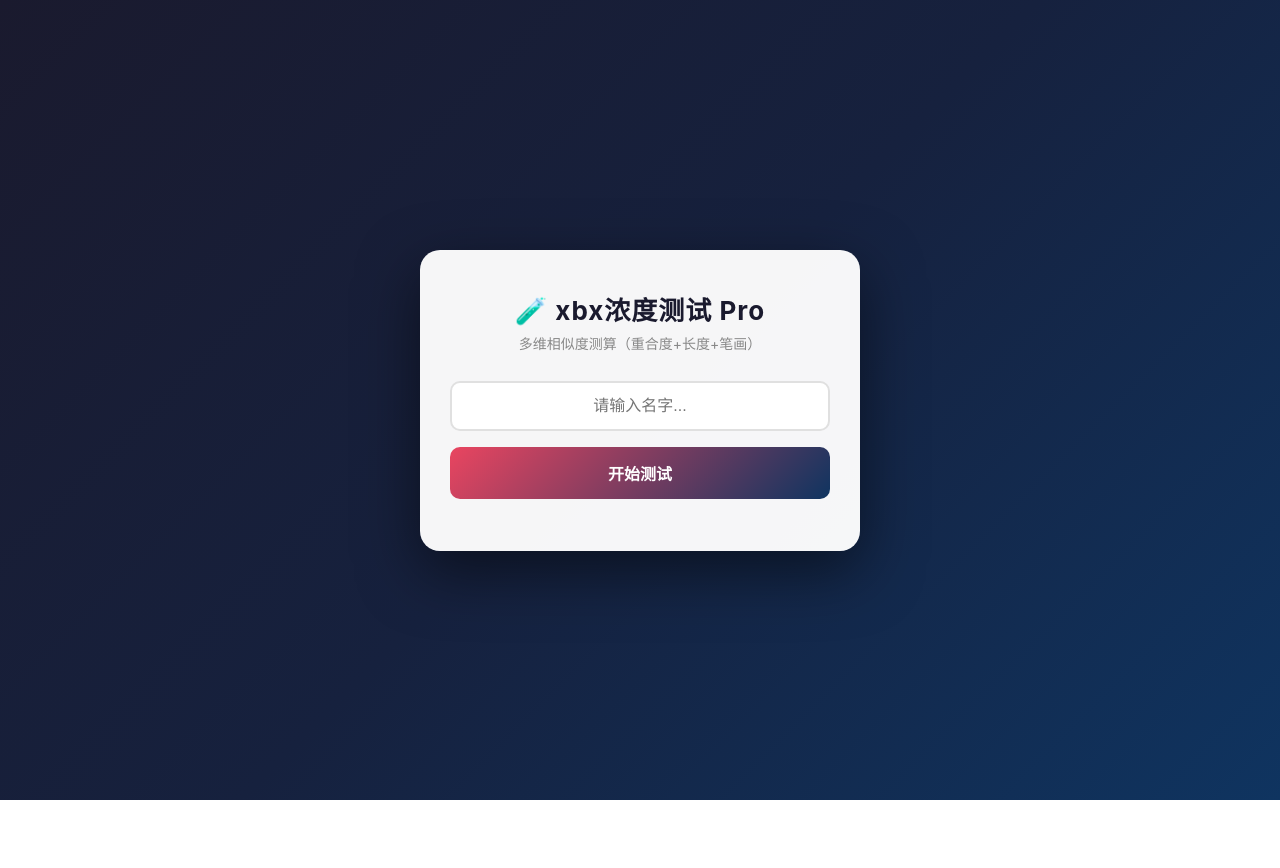
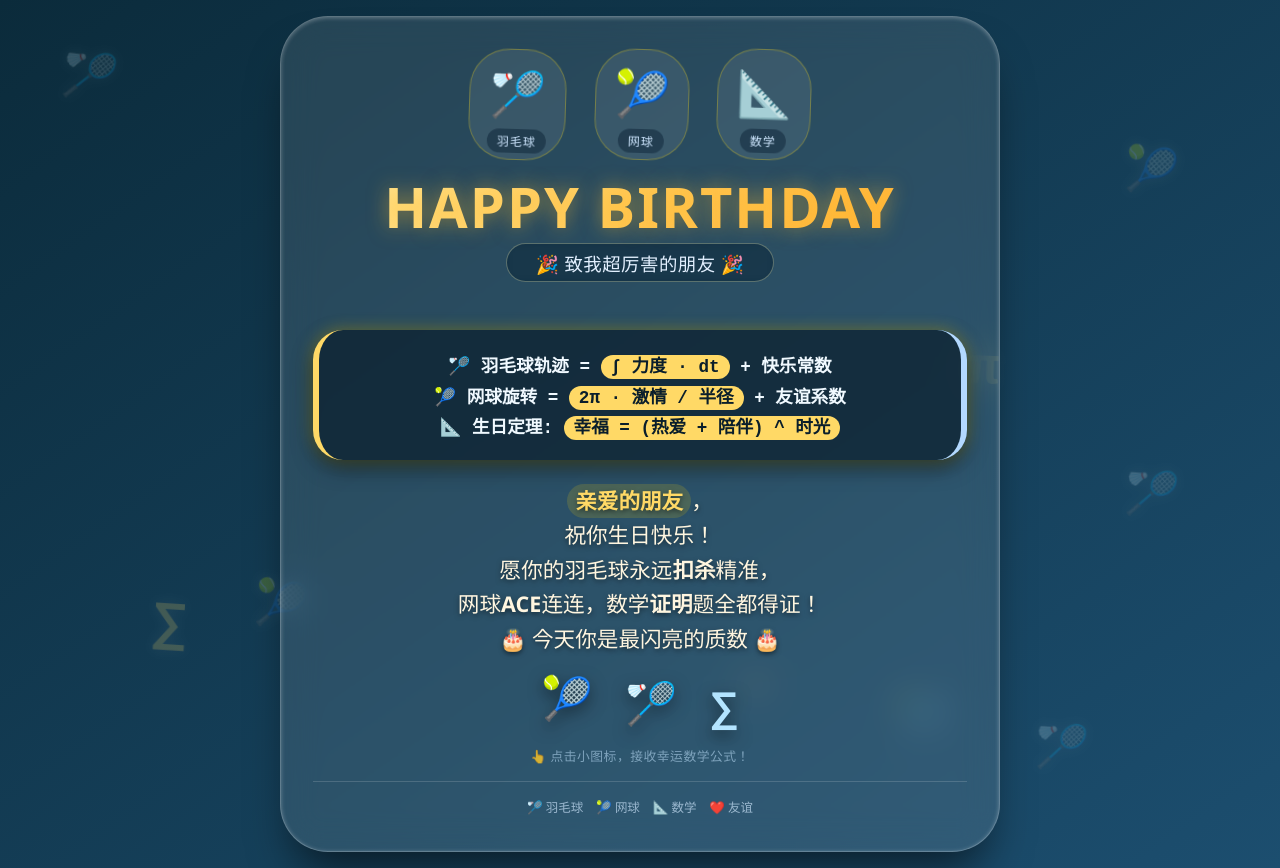
Before and after one commit to AomingLong/Lamplace_site, a plain HTML site: page index.html in a window 1280 px wide. Before the commit the page ends 800 px from the top, so only its background shows below. Drawn offline with Linux system fonts and the light colour scheme.

Commit message:
Update index.html

```diff
--- a/index.html
+++ b/index.html
@@ -1,249 +1,465 @@
 <!DOCTYPE html>
-<html lang="zh-CN">
+<html lang="en">
 <head>
   <meta charset="UTF-8">
   <meta name="viewport" content="width=device-width, initial-scale=1.0">
-    <title>xbx浓度测试 Pro</title>
+  <title>🎂 生日贺卡 · 羽毛球·网球·数学</title>
   <style>
-        * { margin: 0; padding: 0; box-sizing: border-box; }
+    * {
+      margin: 0;
+      padding: 0;
+      box-sizing: border-box;
+    }
+
     body {
-            font-family: -apple-system, BlinkMacSystemFont, "Segoe UI", Roboto, "Helvetica Neue", Arial, sans-serif;
-            background: linear-gradient(135deg, #1a1a2e 0%, #16213e 50%, #0f3460 100%);
       min-height: 100vh;
+      background: linear-gradient(145deg, #0b2b3b 0%, #1c4e6f 100%);
+      font-family: 'Segoe UI', 'Poppins', system-ui, sans-serif;
+      display: flex;
+      align-items: center;
+      justify-content: center;
+      padding: 16px;
+      position: relative;
+      overflow-x: hidden;
+    }
+
+    /* 羽毛球 & 网球 漂浮装饰 */
+    .floating-bg {
+      position: absolute;
+      inset: 0;
+      pointer-events: none;
+      z-index: 1;
+    }
+
+    .shuttlecock, .tennis-ball, .math-symbol {
+      position: absolute;
+      opacity: 0.2;
+      font-size: 2.6rem;
+      user-select: none;
+      animation: float 14s infinite ease-in-out;
+      filter: drop-shadow(0 0 6px rgba(255, 255, 255, 0.3));
+    }
+
+    .math-symbol {
+      font-size: 3.2rem;
+      font-weight: 800;
+      color: #ffd966;
+      font-family: 'Courier New', monospace;
+      animation-duration: 18s;
+    }
+
+    @keyframes float {
+      0% { transform: translateY(0) rotate(0deg) scale(1); }
+      50% { transform: translateY(-28px) rotate(8deg) scale(1.08); }
+      100% { transform: translateY(0) rotate(0deg) scale(1); }
+    }
+
+    /* 主卡片 */
+    .card {
+      position: relative;
+      z-index: 10;
+      background: rgba(255, 255, 255, 0.1);
+      backdrop-filter: blur(18px);
+      -webkit-backdrop-filter: blur(18px);
+      border-radius: 48px;
+      padding: 2rem 2rem 2.2rem;
+      max-width: 720px;
+      width: 100%;
+      box-shadow: 0 30px 45px -15px rgba(0, 0, 0, 0.6),
+                  inset 0 1px 4px rgba(255, 255, 255, 0.3);
+      border: 1px solid rgba(255, 255, 255, 0.25);
+      text-align: center;
+      transition: transform 0.3s ease;
+      animation: cardPop 0.9s cubic-bezier(0.2, 0.9, 0.3, 1.1);
+    }
+
+    @keyframes cardPop {
+      0% { opacity: 0; transform: scale(0.92); }
+      100% { opacity: 1; transform: scale(1); }
+    }
+
+    /* 三元素图标区 */
+    .sport-math-row {
+      display: flex;
+      align-items: center;
+      justify-content: center;
+      gap: 1.8rem;
+      margin-bottom: 0.8rem;
+      flex-wrap: wrap;
+    }
+
+    .icon-item {
+      display: flex;
+      flex-direction: column;
+      align-items: center;
+      gap: 6px;
+      font-size: 2.8rem;
+      background: rgba(255, 255, 255, 0.08);
+      padding: 12px 18px 6px;
+      border-radius: 40px;
+      border: 1px solid rgba(255, 215, 0, 0.3);
+      transition: all 0.25s;
+      animation: iconWiggle 4s infinite alternate;
+    }
+
+    .icon-item:hover {
+      background: rgba(255, 215, 0, 0.15);
+      transform: scale(1.03);
+    }
+
+    @keyframes iconWiggle {
+      0% { transform: rotate(-2deg); }
+      100% { transform: rotate(2deg); }
+    }
+
+    .icon-label {
+      font-size: 0.75rem;
+      letter-spacing: 1px;
+      text-transform: uppercase;
+      color: #cfe7ff;
+      font-weight: 500;
+      background: rgba(0, 20, 40, 0.4);
+      padding: 3px 10px;
+      border-radius: 30px;
+    }
+
+    /* 主标题 */
+    .birthday-title {
+      font-size: 3.5rem;
+      font-weight: 800;
+      letter-spacing: 2px;
+      margin: 0.2rem 0 0.2rem;
+      background: linear-gradient(135deg, #ffe99a, #ffc857, #ffad2e);
+      -webkit-background-clip: text;
+      background-clip: text;
+      color: transparent;
+      text-shadow: 0 0 20px rgba(255, 190, 40, 0.5);
+      line-height: 1.2;
+    }
+
+    .subhead {
+      font-size: 1.15rem;
+      color: #e2f0ff;
+      font-weight: 400;
+      background: rgba(0, 30, 50, 0.6);
+      display: inline-block;
+      padding: 0.35rem 1.8rem;
+      border-radius: 100px;
+      backdrop-filter: blur(5px);
+      margin-bottom: 1.8rem;
+      border: 1px solid rgba(255, 255, 200, 0.3);
+      letter-spacing: 0.5px;
+    }
+
+    /* 动态数学公式区 */
+    .equation-box {
+      background: rgba(10, 30, 45, 0.7);
+      border-radius: 30px;
+      padding: 1rem 1.2rem;
+      margin: 1.2rem 0 1.5rem;
+      border-left: 6px solid #ffd966;
+      border-right: 6px solid #b3d9ff;
+      box-shadow: 0 8px 20px rgba(0, 0, 0, 0.4);
+      font-family: 'Courier New', 'Fira Code', monospace;
+      font-weight: 600;
+      color: #f0f9ff;
+      transition: 0.3s;
+      word-break: break-word;
+      animation: glowPulse 3s infinite alternate;
+    }
+
+    @keyframes glowPulse {
+      0% { box-shadow: 0 8px 20px rgba(0, 0, 0, 0.4), 0 0 10px rgba(255, 215, 0, 0.2); }
+      100% { box-shadow: 0 8px 20px rgba(0, 0, 0, 0.6), 0 0 20px rgba(255, 215, 0, 0.5); }
+    }
+
+    .math-line {
+      font-size: 1.1rem;
+      margin: 0.35rem 0;
+    }
+
+    .math-line span.highlight {
+      background: #ffd966;
+      color: #0a1e2b;
+      padding: 2px 10px;
+      border-radius: 30px;
+      font-weight: 700;
+    }
+
+    /* 贺卡祝福语 */
+    .message {
+      font-size: 1.35rem;
+      color: #fff6e0;
+      line-height: 1.6;
+      margin: 1.5rem 0 1.8rem;
+      padding: 0 0.5rem;
+      font-weight: 400;
+      text-shadow: 0 2px 5px rgba(0, 0, 0, 0.5);
+    }
+
+    .message .friend-name {
+      font-weight: 800;
+      color: #ffd966;
+      background: rgba(255, 215, 0, 0.15);
+      padding: 0 8px;
+      border-radius: 20px;
+      display: inline-block;
+    }
+
+    /* 网球 & 羽毛球 装饰按钮/互动 */
+    .ball-row {
+      display: flex;
+      align-items: center;
+      justify-content: center;
+      gap: 2rem;
+      margin-top: 0.5rem;
+      margin-bottom: 1.2rem;
+    }
+
+    .ball {
+      cursor: pointer;
+      transition: transform 0.2s, filter 0.2s;
+      filter: drop-shadow(0 6px 8px rgba(0, 0, 0, 0.5));
+      animation: bounce 2.2s infinite;
+      font-size: 2.6rem;
+      line-height: 1;
+    }
+
+    .ball:hover {
+      transform: scale(1.15) rotate(3deg);
+      filter: drop-shadow(0 8px 12px rgba(255, 215, 0, 0.6));
+    }
+
+    .tennis {
+      animation-delay: 0s;
+    }
+    .shuttle {
+      animation-delay: 0.4s;
+    }
+    .math-icon {
+      animation-delay: 0.8s;
+      font-size: 2.6rem;
+      font-weight: 800;
+      color: #b3e4ff;
+    }
+
+    @keyframes bounce {
+      0%, 100% { transform: translateY(0); }
+      50% { transform: translateY(-10px); }
+    }
+
+    /* 鼠标点击小惊喜 */
+    .click-note {
+      font-size: 0.8rem;
+      color: #93b7d0;
+      margin-top: 0.8rem;
+      letter-spacing: 0.5px;
+      opacity: 0.8;
+    }
+
+    /* 页脚 */
+    .footer {
+      margin-top: 1rem;
+      font-size: 0.78rem;
+      color: #9bb8cf;
       display: flex;
       justify-content: center;
-            align-items: center;
-            padding: 20px;
+      gap: 0.8rem;
+      flex-wrap: wrap;
+      border-top: 1px solid rgba(255, 255, 255, 0.15);
+      padding-top: 1rem;
     }
-        .container {
-            background: rgba(255,255,255,0.96);
-            border-radius: 20px;
-            padding: 40px 30px;
-            max-width: 440px;
-            width: 100%;
-            box-shadow: 0 20px 60px rgba(0,0,0,0.5);
-            text-align: center;
+
+    /* 响应式 */
+    @media (max-width: 500px) {
+      .card { padding: 1.5rem 1rem; }
+      .birthday-title { font-size: 2.6rem; }
+      .icon-item { font-size: 2rem; padding: 8px 12px; }
+      .message { font-size: 1.1rem; }
+      .math-line { font-size: 0.9rem; }
+      .ball { font-size: 2rem; }
+      .subhead { font-size: 0.9rem; }
     }
-        h1 { font-size: 26px; color: #1a1a2e; margin-bottom: 6px; letter-spacing: 1px; }
-        .subtitle { font-size: 14px; color: #888; margin-bottom: 28px; }
-        input {
-            width: 100%;
-            padding: 14px 16px;
-            font-size: 16px;
-            border: 2px solid #e0e0e0;
-            border-radius: 10px;
-            outline: none;
-            transition: border-color 0.2s;
-            margin-bottom: 16px;
-            text-align: center;
-        }
-        input:focus { border-color: #e94560; }
-        button {
-            width: 100%;
-            padding: 14px;
-            font-size: 16px;
-            font-weight: 600;
-            color: white;
-            background: linear-gradient(135deg, #e94560 0%, #0f3460 100%);
-            border: none;
-            border-radius: 10px;
-            cursor: pointer;
-            transition: transform 0.1s, opacity 0.2s;
-        }
-        button:hover { opacity: 0.9; }
-        button:active { transform: scale(0.98); }
-        .result {
-            margin-top: 24px;
-            padding: 22px 18px;
-            background: #f7f8fc;
-            border-radius: 14px;
-            display: none;
-        }
-        .result.show { display: block; animation: fadeIn 0.4s ease; }
-        @keyframes fadeIn {
-            from { opacity: 0; transform: translateY(8px); }
-            to { opacity: 1; transform: translateY(0); }
-        }
-        .result-name { font-size: 15px; color: #666; margin-bottom: 6px; }
-        .result-percent {
-            font-size: 46px;
-            font-weight: 800;
-            background: linear-gradient(135deg, #e94560 0%, #0f3460 100%);
-            -webkit-background-clip: text;
-            -webkit-text-fill-color: transparent;
-            background-clip: text;
-            line-height: 1.1;
-        }
-        .result-label { font-size: 15px; color: #444; margin-top: 12px; font-weight: 600; line-height: 1.5; }
-        .result-debug { font-size: 12px; color: #999; margin-top: 15px; text-align: left; padding-top: 10px; border-top: 1px dashed #ddd;}
-        .error { color: #e74c3c; font-size: 14px; margin-top: 12px; }
   </style>
 </head>
 <body>
-    <div class="container">
-        <h1>🧪 xbx浓度测试 Pro</h1>
-        <p class="subtitle">多维相似度测算（重合度+长度+笔画）</p>
-
-        <input type="text" id="nameInput" placeholder="请输入名字..." maxlength="20" autocomplete="off">
-        <button onclick="calculate()">开始测试</button>
-
-        <div class="result" id="result">
-            <div class="result-name" id="resultName"></div>
-            <div class="result-percent" id="resultPercent"></div>
-            <div class="result-label" id="resultLabel"></div>
-            <div class="result-debug" id="resultDebug"></div>
-        </div>
-        <div class="error" id="error"></div>
+  <!-- 漂浮背景元素 (羽毛球、网球、数学符号) -->
+  <div class="floating-bg">
+    <div class="shuttlecock" style="top: 8%; left: 5%; animation-delay: 0s;">🏸</div>
+    <div class="tennis-ball" style="top: 18%; right: 8%; animation-delay: 1.2s;">🎾</div>
+    <div class="math-symbol" style="top: 70%; left: 12%; animation-delay: 0.7s;">∑</div>
+    <div class="shuttlecock" style="bottom: 10%; right: 15%; animation-delay: 2.3s;">🏸</div>
+    <div class="tennis-ball" style="bottom: 25%; left: 20%; animation-delay: 0.4s;">🎾</div>
+    <div class="math-symbol" style="top: 40%; right: 22%; animation-delay: 1.8s;">π</div>
+    <div class="math-symbol" style="bottom: 18%; right: 40%; animation-delay: 3.1s; font-size: 2.8rem;">∞</div>
+    <div class="shuttlecock" style="top: 55%; left: 88%; animation-delay: 1.5s;">🏸</div>
+    <div class="tennis-ball" style="top: 80%; left: 70%; animation-delay: 2.8s;">🎾</div>
   </div>
 
+  <!-- 主贺卡 -->
+  <main class="card">
+    <!-- 运动+数学图标区 -->
+    <div class="sport-math-row">
+      <div class="icon-item">
+        <span>🏸</span>
+        <span class="icon-label">羽毛球</span>
+      </div>
+      <div class="icon-item">
+        <span>🎾</span>
+        <span class="icon-label">网球</span>
+      </div>
+      <div class="icon-item">
+        <span>📐</span>
+        <span class="icon-label">数学</span>
+      </div>
+    </div>
+
+    <!-- 主标题 -->
+    <h1 class="birthday-title">HAPPY BIRTHDAY</h1>
+    <div class="subhead">🎉 致我超厉害的朋友 🎉</div>
+
+    <!-- 数学与运动结合的动态公式 -->
+    <div class="equation-box">
+      <div class="math-line">🏸 羽毛球轨迹 = <span class="highlight">∫ 力度 · dt</span> + 快乐常数</div>
+      <div class="math-line">🎾 网球旋转 = <span class="highlight">2π · 激情 / 半径</span> + 友谊系数</div>
+      <div class="math-line">📐 生日定理: <span class="highlight">幸福 = (热爱 + 陪伴) ^ 时光</span></div>
+    </div>
+
+    <!-- 祝福语 (可自定义朋友名字) -->
+    <div class="message">
+      <span class="friend-name">亲爱的朋友</span>，<br>
+      祝你生日快乐！<br>
+      愿你的羽毛球永远<strong>扣杀</strong>精准，<br>
+      网球<strong>ACE</strong>连连，数学<strong>证明</strong>题全都得证！<br>
+      🎂 今天你是最闪亮的质数 🎂
+    </div>
+
+    <!-- 可点击的网球/羽毛球/数学图标 (小互动) -->
+    <div class="ball-row">
+      <div class="ball tennis" title="点击网球有惊喜" onclick="playSoundAndAlert('tennis')">🎾</div>
+      <div class="ball shuttle" title="点击羽毛球有惊喜" onclick="playSoundAndAlert('shuttle')">🏸</div>
+      <div class="ball math-icon" title="点击数学符号有惊喜" onclick="playSoundAndAlert('math')">∑</div>
+    </div>
+    <div class="click-note">👆 点击小图标，接收幸运数学公式！</div>
+
+    <!-- 底部小字 -->
+    <div class="footer">
+      <span>🏸 羽毛球</span>
+      <span>🎾 网球</span>
+      <span>📐 数学</span>
+      <span>❤️ 友谊</span>
+    </div>
+  </main>
+
   <script>
-        // ====== 隐藏关键词库 ======
-        const KEYWORDS = ["xbx", "谢百轩", "谢班长", "谢主任", "buson", "xiebaixuan"];
-
-        // ====== 字母笔画映射（用于计算英文的名字笔画） ======
-        const LETTER_STROKES = {
-            'a': 3, 'b': 2, 'c': 1, 'd': 2, 'e': 4, 'f': 3, 'g': 2, 'h': 3, 'i': 2, 'j': 2,
-            'k': 3, 'l': 1, 'm': 4, 'n': 3, 'o': 1, 'p': 2, 'q': 2, 'r': 2, 's': 1, 't': 2,
-            'u': 1, 'v': 2, 'w': 4, 'x': 2, 'y': 3, 'z': 3
-        };
-
-        // 计算字符串的总笔画（中文按字数估算，英文按字母笔画累加）
-        function getTotalStrokes(str) {
-            let strokes = 0;
-            for (let i = 0; i < str.length; i++) {
-                const char = str[i].toLowerCase();
-                if (/[\u4e00-\u9fa5]/.test(char)) {
-                    // 简单粗暴：汉字一般平均 8-12 画，这里为了趣味性统一定义为 10 画
-                    // （因为前端无法直接用原生JS获取真实笔画，硬编码会导致代码极其庞大）
-                    strokes += 10;
-                } else if (LETTER_STROKES[char]) {
-                    strokes += LETTER_STROKES[char];
-                }
-            }
-            return strokes;
-        }
-
-        // 计算重合字符数（去重后）
-        function getOverlapCount(a, b) {
-            const setA = new Set(a.toLowerCase().split(''));
-            const setB = new Set(b.toLowerCase().split(''));
-            let count = 0;
-            for (const char of setA) {
-                if (setB.has(char)) count++;
-            }
-            return count;
-        }
-
-        // ====== 核心算法：多维度相似度计算 ======
-        function similarityAdvanced(input, target) {
-            if (input === target) return 1.0; // 完全一致直接满分
-
-            const lenA = input.length;
-            const lenB = target.length;
-
-            // 维度 1：重合字符相似度 (权重 40%)
-            const overlap = getOverlapCount(input, target);
-            const maxLen = Math.max(lenA, lenB);
-            const overlapScore = maxLen === 0 ? 0 : (overlap / maxLen);
-
-            // 维度 2：长度相似度 (权重 30%)
-            const lenDiff = Math.abs(lenA - lenB);
-            const lengthScore = maxLen === 0 ? 0 : Math.max(0, 1 - (lenDiff / maxLen));
-
-            // 维度 3：笔画数相似度 (权重 30%)
-            const strokeA = getTotalStrokes(input);
-            const strokeB = getTotalStrokes(target);
-            const strokeDiff = Math.abs(strokeA - strokeB);
-            const maxStroke = Math.max(strokeA, strokeB) || 1;
-            // 笔画差距越大，得分越低
-            const strokeScore = Math.max(0, 1 - (strokeDiff / maxStroke));
-
-            // 综合加权得分
-            let finalScore = (overlapScore * 0.4) + (lengthScore * 0.3) + (strokeScore * 0.3);
-
-            // 特殊加成：如果包含了完整的关键词，给予极大的加成
-            if (input.toLowerCase().includes(target.toLowerCase())) {
-                finalScore = Math.max(finalScore, 0.92);
-            }
-
-            return Math.min(1, Math.max(0, finalScore));
-        }
-
-        // 计算浓度（遍历所有关键词，取最高分）
-        function getConcentration(name) {
-            let bestScore = 0;
-            let bestTarget = "";
-
-            for (const kw of KEYWORDS) {
-                const score = similarityAdvanced(name, kw);
-                if (score > bestScore) {
-                    bestScore = score;
-                    bestTarget = kw;
+    // 简单的音效/弹窗互动（为了不依赖外部文件，使用Web Audio API生成一个短促的“叮”声）
+    function playTone(frequency, duration = 0.15) {
+      try {
+        const AudioContext = window.AudioContext || window.webkitAudioContext;
+        if (!AudioContext) return;
+        const ctx = new AudioContext();
+        const osc = ctx.createOscillator();
+        const gain = ctx.createGain();
+        osc.type = 'sine';
+        osc.frequency.value = frequency;
+        gain.gain.value = 0.1;
+        osc.connect(gain);
+        gain.connect(ctx.destination);
+        osc.start();
+        gain.gain.exponentialRampToValueAtTime(0.0001, ctx.currentTime + duration);
+        osc.stop(ctx.currentTime + duration);
+        // 关闭上下文以释放资源（适当延迟）
+        setTimeout(() => ctx.close(), 300);
+      } catch (e) {
+        // 静默失败，不影响体验
       }
     }
 
-            return {
-                percent: Math.round(bestScore * 100),
-                matched: bestTarget,
-                inputStrokes: getTotalStrokes(name),
-                targetStrokes: getTotalStrokes(bestTarget)
+    // 随机数学/运动祝福语
+    const messages = {
+      tennis: [
+        '🎾 网球定理：快乐 = 2π × 旋转！',
+        '🎾 ACE！祝你人生发球局全部得分！',
+        '🎾 网前小球，也挡不住你的好运！',
+        '🎾 正手反手，都是幸福之手！'
+      ],
+      shuttle: [
+        '🏸 羽毛球公式：扣杀 = 力量 × 角度²',
+        '🏸 高远球划出完美抛物线，生日快乐！',
+        '🏸 网前搓球，搓出365天好运！',
+        '🏸 跳杀！把烦恼全部扣出界外！'
+      ],
+      math: [
+        '📐 拉格朗日定理：在你生日这天，快乐存在唯一极大值！',
+        '📐 欧拉恒等式：e^(iπ) + 1 = 0，但你的快乐 = 无穷大',
+        '📐 由归纳法可证：你每一天都更闪耀！',
+        '📐 微分你的烦恼，积分你的快乐，生日快乐！'
+      ]
     };
+
+    function playSoundAndAlert(type) {
+      // 根据类型播放不同音高
+      if (type === 'tennis') {
+        playTone(880, 0.12);  // A5
+      } else if (type === 'shuttle') {
+        playTone(660, 0.12);  // E5
+      } else {
+        playTone(1046.50, 0.1); // C6
       }
 
-        // ====== 评价区间（保持 3 条随机） ======
-        const EVALUATIONS = [
-            { min: 100, texts: ["🏆 完全一致！你就是 xbx 本 x，浓度拉满！", "👑 百分百命中！这个浓度已经无法超越了。", "🎯 精准匹配！xbx 浓度检测仪直接爆表！"] },
-            { min: 90, texts: ["🔥 浓度爆表！几乎可以确认是 xbx 核心圈成员。", "💥 差一点点就满分，xbx 浓度高得吓人！", "🚀 这浓度也太离谱了，xbx 含量严重超标！"] },
-            { min: 75, texts: ["⚡ 高度疑似！xbx 浓度相当可观。", "🌟 浓度很高，大概率与 xbx 有密切关联。", "📡 信号强烈，xbx 浓度进入高警戒区间。"] },
-            { min: 55, texts: ["🌀 中度污染，xbx 浓度不容小觑。", "🌊 有一定浓度的 xbx 成分，值得注意。", "🔍 检测到明显的 xbx 痕迹，浓度中等偏上。"] },
-            { min: 35, texts: ["🌱 轻度痕迹，xbx 浓度若隐若现。", "🍃 有微弱的 xbx 信号，但还不算明显。", "🌤 浓度偏低，偶尔能捕捉到一点 xbx 气息。"] },
-            { min: 15, texts: ["💧 微量残留，xbx 浓度几乎可以忽略。", "🌫 只有极淡的 xbx 痕迹，浓度很低。", "❄️ 检测到一丁点 xbx 成分，微乎其微。"] },
-            { min: 0, texts: ["🫧 基本不含 xbx 成分，纯度很高。", "🌿 未检测到明显 xbx 信号，浓度极低。", "🧊 xbx 浓度趋近于零，保持你的独特性！"] }
-        ];
+      // 随机选取一句祝福
+      const pool = messages[type] || messages.math;
+      const randomMsg = pool[Math.floor(Math.random() * pool.length)];
 
-        function getEvaluation(percent) {
-            for (const level of EVALUATIONS) {
-                if (percent >= level.min) {
-                    return level.texts[Math.floor(Math.random() * level.texts.length)];
-                }
-            }
-            return EVALUATIONS[EVALUATIONS.length - 1].texts[0];
+      // 使用一个轻量的toast效果代替alert（更优雅），也可以用alert简单展示
+      // 为了保留可玩性，这里创建一个浮动小提示，不打断体验
+      showToast(randomMsg);
     }
 
-        function calculate() {
-            const input = document.getElementById('nameInput');
-            const name = input.value.trim();
-            const resultBox = document.getElementById('result');
-            const errorBox = document.getElementById('error');
-            errorBox.textContent = '';
+    // 简单的toast消息
+    function showToast(text) {
+      // 移除之前的toast
+      const oldToast = document.querySelector('.custom-toast');
+      if (oldToast) oldToast.remove();
 
-            if (!name) {
-                resultBox.classList.remove('show');
-                errorBox.textContent = '请先输入一个名字～';
-                return;
+      const toast = document.createElement('div');
+      toast.className = 'custom-toast';
+      toast.textContent = text;
+      toast.style.position = 'fixed';
+      toast.style.bottom = '30px';
+      toast.style.left = '50%';
+      toast.style.transform = 'translateX(-50%)';
+      toast.style.background = 'rgba(0, 0, 0, 0.8)';
+      toast.style.color = '#ffd966';
+      toast.style.padding = '12px 28px';
+      toast.style.borderRadius = '60px';
+      toast.style.fontSize = '1.1rem';
+      toast.style.fontWeight = '600';
+      toast.style.backdropFilter = 'blur(10px)';
+      toast.style.border = '1px solid #ffd966';
+      toast.style.boxShadow = '0 10px 25px rgba(0,0,0,0.5)';
+      toast.style.zIndex = '9999';
+      toast.style.transition = 'opacity 0.3s';
+      toast.style.letterSpacing = '0.5px';
+      toast.style.pointerEvents = 'none';
+      toast.style.maxWidth = '90vw';
+      toast.style.textAlign = 'center';
+      toast.style.fontFamily = 'Segoe UI, sans-serif';
+
+      document.body.appendChild(toast);
+
+      // 自动消失
+      setTimeout(() => {
+        toast.style.opacity = '0';
+        setTimeout(() => toast.remove(), 400);
+      }, 2000);
     }
 
-            const data = getConcentration(name);
-            const label = getEvaluation(data.percent);
+    // 再加一点小彩蛋: 在页面任何地方点击都可触发随机飘落的小元素? 可以不做，保持简洁。
 
-            document.getElementById('resultName').textContent = '「' + name + '」的 xbx 浓度';
-            document.getElementById('resultPercent').textContent = data.percent + '%';
-            document.getElementById('resultLabel').textContent = label;
-
-            // 显示维度测算明细（满足你的计算逻辑展示）
-            document.getElementById('resultDebug').innerHTML =
-                `🔍 <b>测算依据：</b><br>
-                 最接近的隐藏特征：${data.matched}<br>
-                 你的输入总笔画/字母数：${data.inputStrokes}<br>
-                 目标特征总笔画/字母数：${data.targetStrokes}`;
-
-            resultBox.classList.add('show');
-        }
-
-        // 回车键支持
-        document.getElementById('nameInput').addEventListener('keydown', function(e) {
-            if (e.key === 'Enter') calculate();
-        });
+    // 初始化时播放一个欢迎音(可选，但可能被浏览器禁止自动播放，所以不添加自动播放)
+    // 页面加载时打印友好提示
+    console.log('🎂 生日快乐！羽毛球·网球·数学 贺卡已加载');
   </script>
 </body>
 </html>
```
Lines whose indentation alone changed are shown as unchanged.
